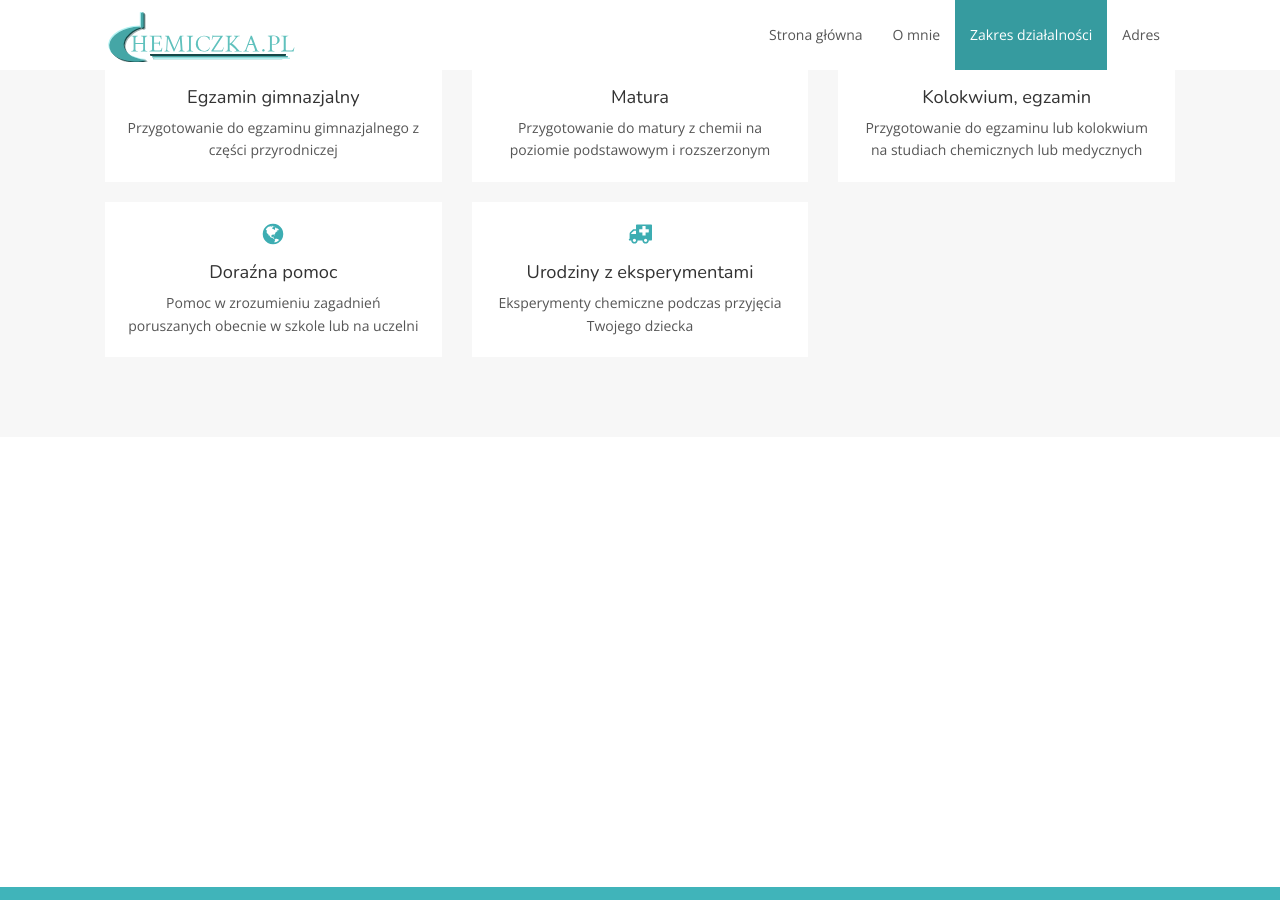
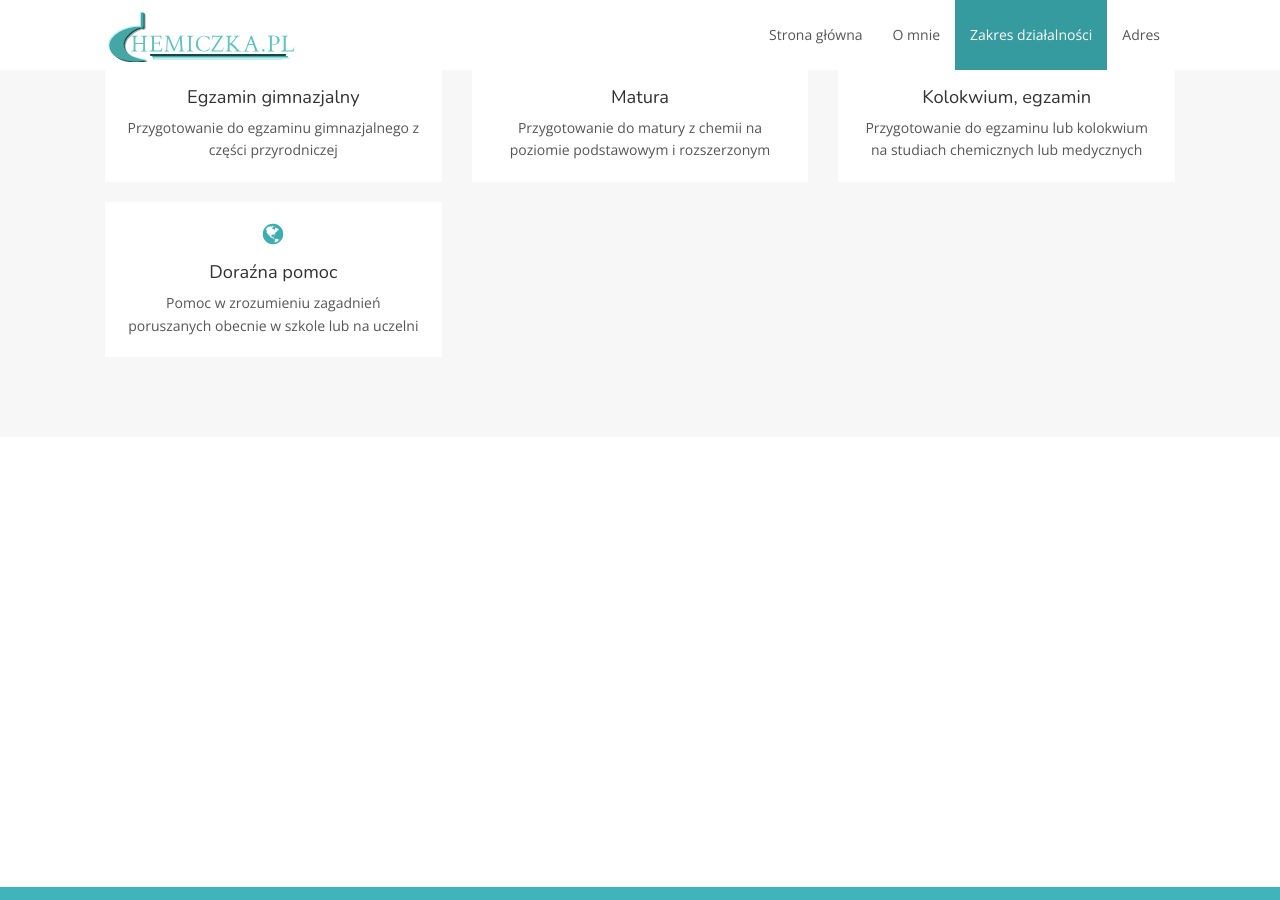
Before and after one commit to chemiczka/chemiczka.github.io, a Jekyll site: the page built from index.html, in a window 1280 px wide and 900 px high, scrolled down 1492 px. Built offline with Jekyll 4.4.1, drawn with Linux system fonts in a browser that asks for light colours; nearby versions of some CDN libraries.

Commit message:
Removing experiments

```diff
--- a/_data/treatments.yml
+++ b/_data/treatments.yml
@@ -13,7 +13,3 @@
 - icon: icon-globe
   title: Doraźna pomoc
   description: Pomoc w zrozumieniu zagadnień poruszanych obecnie w szkole lub na uczelni
-
-- icon: icon-ambulance
-  title: Urodziny z eksperymentami
-  description: Eksperymenty chemiczne podczas przyjęcia Twojego dziecka
```
